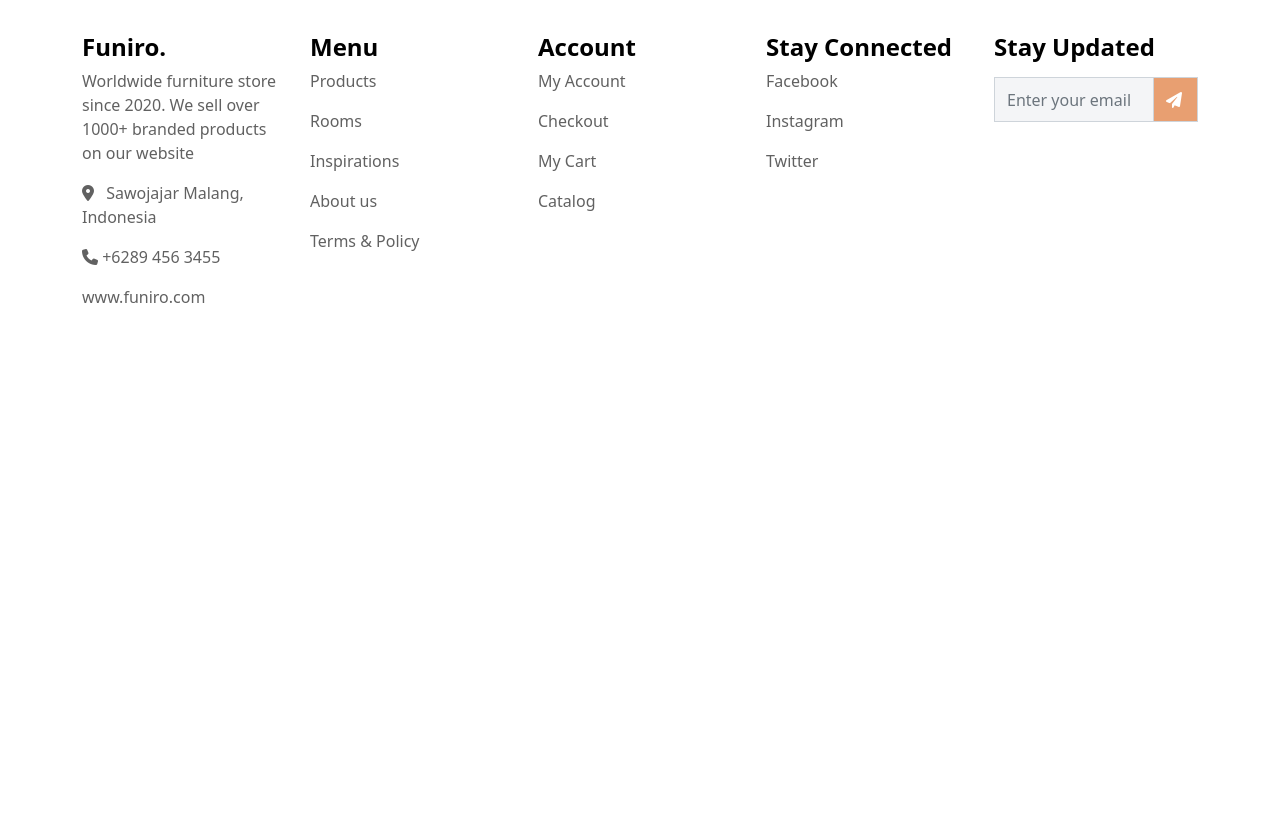
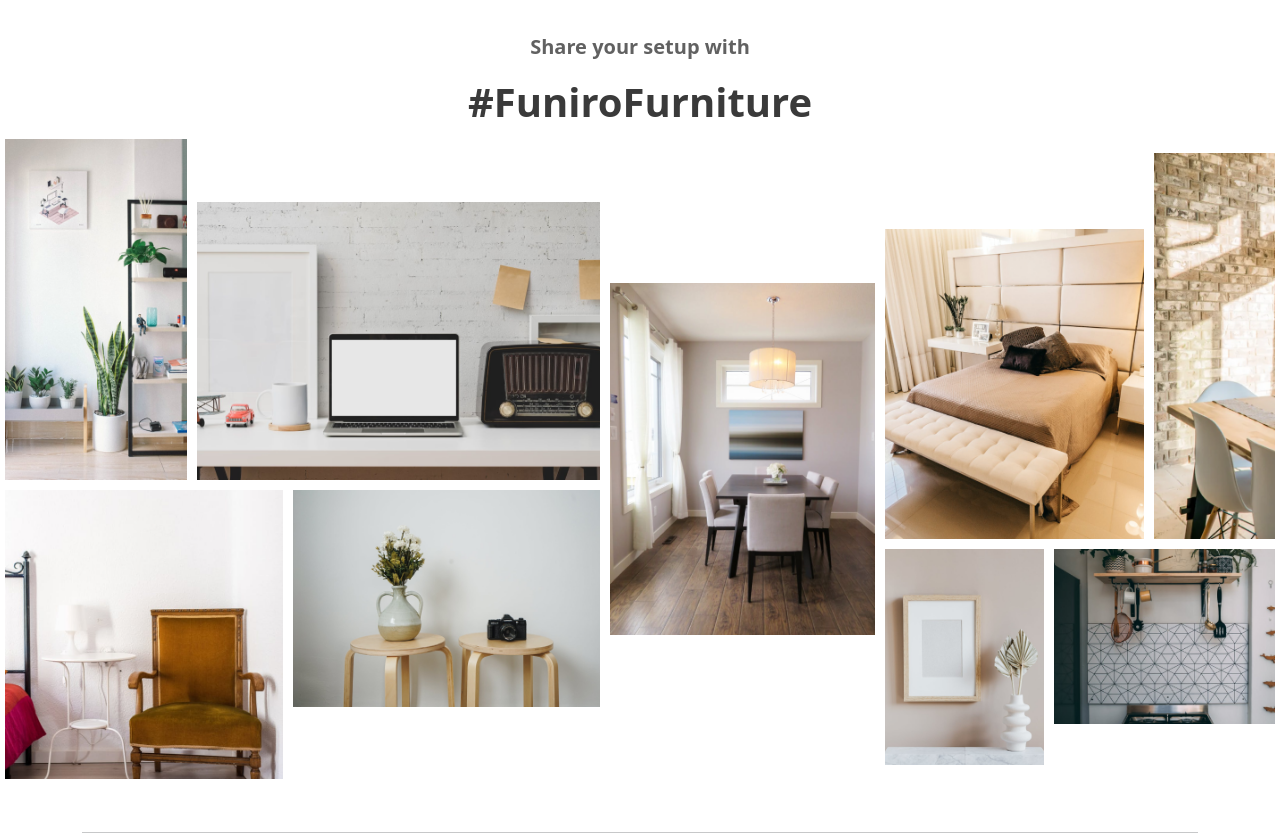
Before and after one commit to tareqhassan2014/psd-to-html-furniture-shop, a plain HTML site: page index.html in a window 1280 px wide. Shown: the part 1800-2636 px from the top of the page. Before the commit the page ends 2173 px from the top, so only its background shows below. Drawn offline with nearby package versions, Linux system fonts and the light colour scheme.

Commit message:
add image glary section

```diff
--- a/css/style.css
+++ b/css/style.css
@@ -108,6 +108,24 @@
     background-color: transparent;
 }
 
+/* Image Glary section */
+
+.image-glary-section p {
+    font-weight: 600;
+    font-size: 20px;
+    line-height: 150%;
+    text-align: center;
+    color: #616161;
+}
+
+.image-glary-section img {
+    width: 100%;
+}
+.image-glary-section .image-container {
+    margin: 5px;
+    flex-grow: 1;
+}
+
 /* Footer styling starts here */
 
 .footer-item-heading h3 {
--- a/index.html
+++ b/index.html
@@ -462,10 +462,85 @@
         </section>
         <!-- products section end -->
 
+        <!-- Image Glary section start here -->
+        <section class="image-glary-section my-5">
+            <p>Share your setup with</p>
+            <h2 class="section-heading">#FuniroFurniture</h2>
+
+            <div class="d-flex justify-content-center align-items-center">
+                <div>
+                    <div class="d-flex">
+                        <div class="image-container">
+                            <img
+                                src="./resources/images/image_glary_1.png"
+                                alt=""
+                            />
+                        </div>
+                        <div class="image-container align-self-end">
+                            <img
+                                src="./resources/images/image_glary_2.png"
+                                alt=""
+                            />
+                        </div>
+                    </div>
+                    <div class="d-flex">
+                        <div class="image-container">
+                            <img
+                                src="./resources/images/image_glary_3.png"
+                                alt=""
+                            />
+                        </div>
+                        <div class="image-container">
+                            <img
+                                src="./resources/images/image_glary_4.png"
+                                alt=""
+                            />
+                        </div>
+                    </div>
+                </div>
+                <div class="image-container">
+                    <img src="./resources/images/image_glary_5.png" alt="" />
+                </div>
+
+                <div>
+                    <div class="d-flex">
+                        <div class="image-container align-self-end">
+                            <img
+                                src="./resources/images/image_glary_6.png"
+                                alt=""
+                            />
+                        </div>
+                        <div class="image-container">
+                            <img
+                                src="./resources/images/image_glary_7.png"
+                                alt=""
+                            />
+                        </div>
+                    </div>
+                    <div class="d-flex">
+                        <div class="image-container">
+                            <img
+                                src="./resources/images/image_glary_8.png"
+                                alt=""
+                            />
+                        </div>
+                        <div class="image-container">
+                            <img
+                                src="./resources/images/image_glary_9.png"
+                                alt=""
+                            />
+                        </div>
+                    </div>
+                </div>
+            </div>
+        </section>
+
+        <!-- Image Glary section end here -->
+
         <!-- Footer section started -->
-        <footer class="footer-section my-5">
-            <div class="container">
-                <div class="row row-cols-1 row-cols-sm-2 row-cols-md-5">
+        <footer class="container">
+            <hr />
+            <div class="my-5 row row-cols-1 row-cols-sm-2 row-cols-md-5">
                 <div class="col">
                     <div class="footer-item">
                         <div class="footer-item-heading">
@@ -473,9 +548,8 @@
                         </div>
                         <div class="footer-item-text">
                             <p>
-                                    Worldwide furniture store since 2020. We
-                                    sell over 1000+ branded products on our
-                                    website
+                                Worldwide furniture store since 2020. We sell
+                                over 1000+ branded products on our website
                             </p>
                             <p>
                                 <i class="fa-solid fa-location-dot"></i>
@@ -548,12 +622,9 @@
                                     aria-label="Recipient's username"
                                     aria-describedby="stay_updated"
                                 />
-                                    <span
-                                        class="input-group-text"
-                                        id="stay_updated"
+                                <span class="input-group-text" id="stay_updated"
                                     ><i class="fa-solid fa-paper-plane"></i
                                 ></span>
-                                </div>
                             </div>
                         </div>
                     </div>
```
Also changed, not shown: resources/images/image_glary_1.png (added), resources/images/image_glary_2.png (added), resources/images/image_glary_3.png (added), resources/images/image_glary_4.png (added), resources/images/image_glary_5.png (added), resources/images/image_glary_6.png (added), resources/images/image_glary_7.png (added), resources/images/image_glary_8.png (added), resources/images/image_glary_9.png (added). Lines whose indentation alone changed are shown as unchanged.
